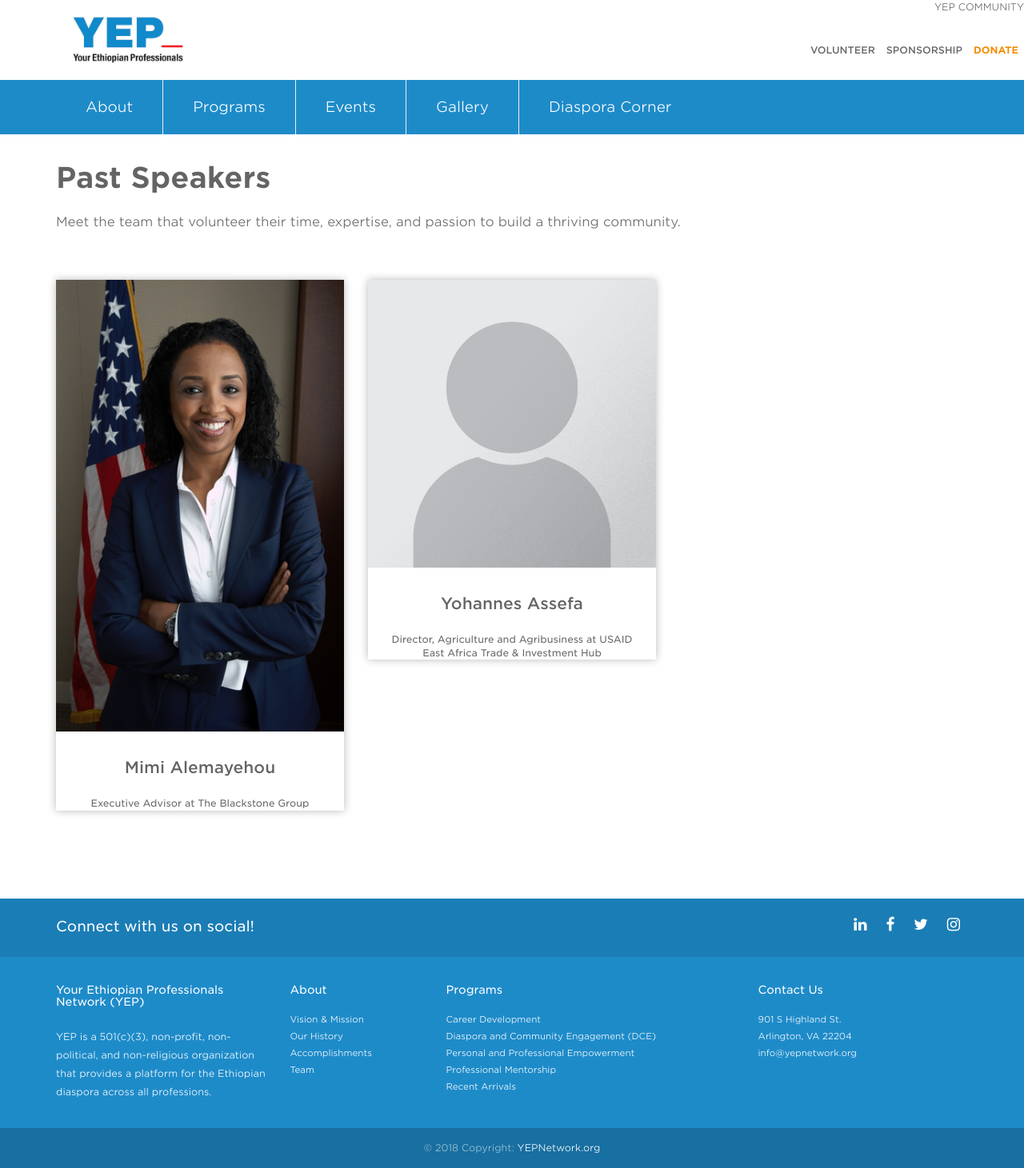
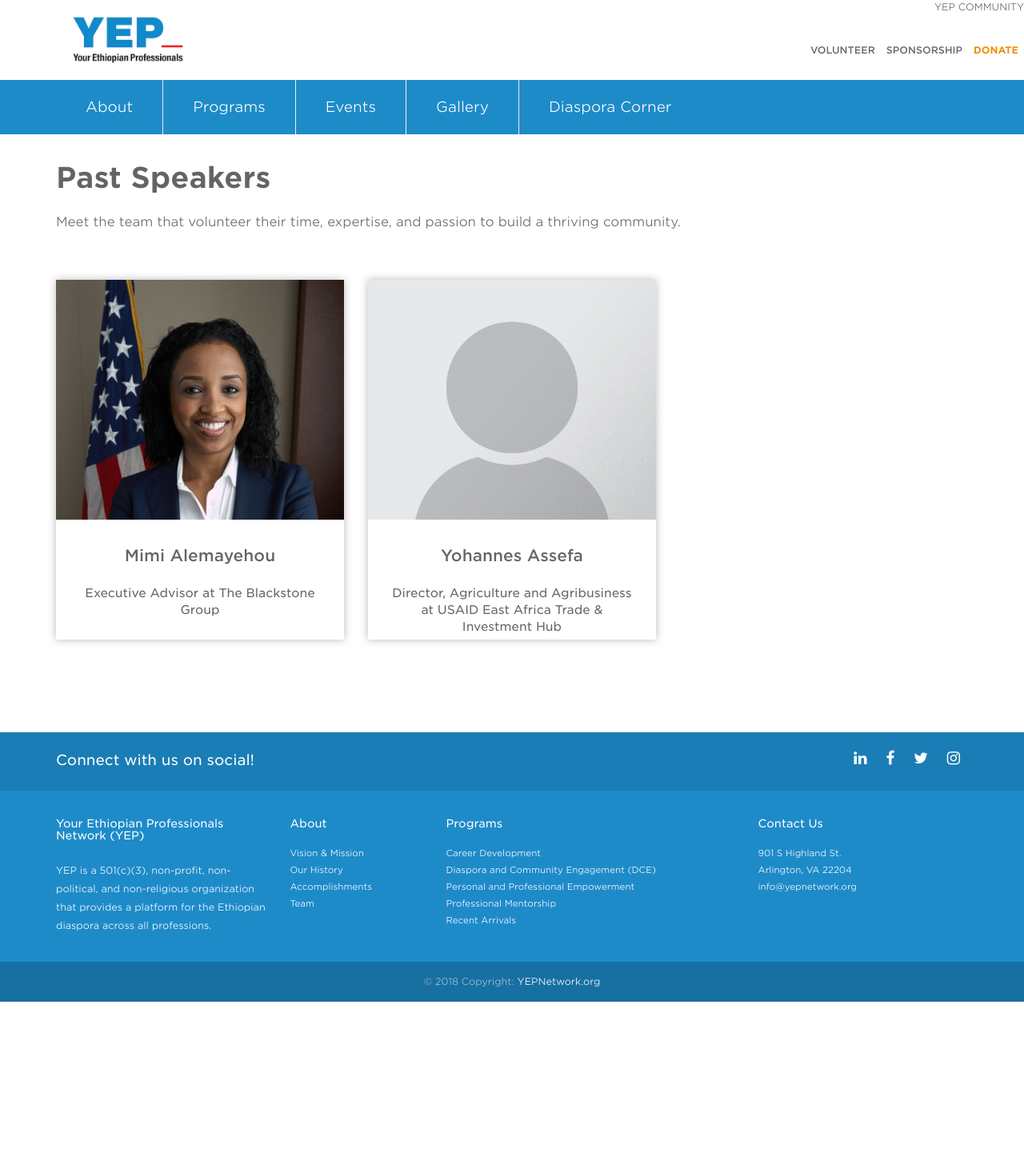
Before and after one commit to YEPNetwork/yepnetwork.github.io, a Jekyll site: the page built from _pages/speakers.html, in a window 1280 px wide. Shown: the whole page at 80% size. Built offline with Jekyll 4.4.1, drawn with Linux system fonts in a browser that asks for light colours; nearby versions of some CDN libraries; after the commit the page ends 1253 px from its top, so only the background shows below that.

Commit message:
Added image style for speakers.

```diff
--- a/_sass/_overrides.scss
+++ b/_sass/_overrides.scss
@@ -170,3 +170,23 @@ section#email-signup {
     color: #fff;
   }
 }
+
+// Update speaker page images.
+body.speakers {
+  .card-grid {
+    figure {
+      max-height: 300px;
+      min-height: 200px;
+      overflow: hidden;
+    }
+
+    .card {
+      margin-bottom: 1em;
+      p {
+        font-size: 1.5rem;
+      }
+    }
+  }
+}
+body.speakers {
+}
```
